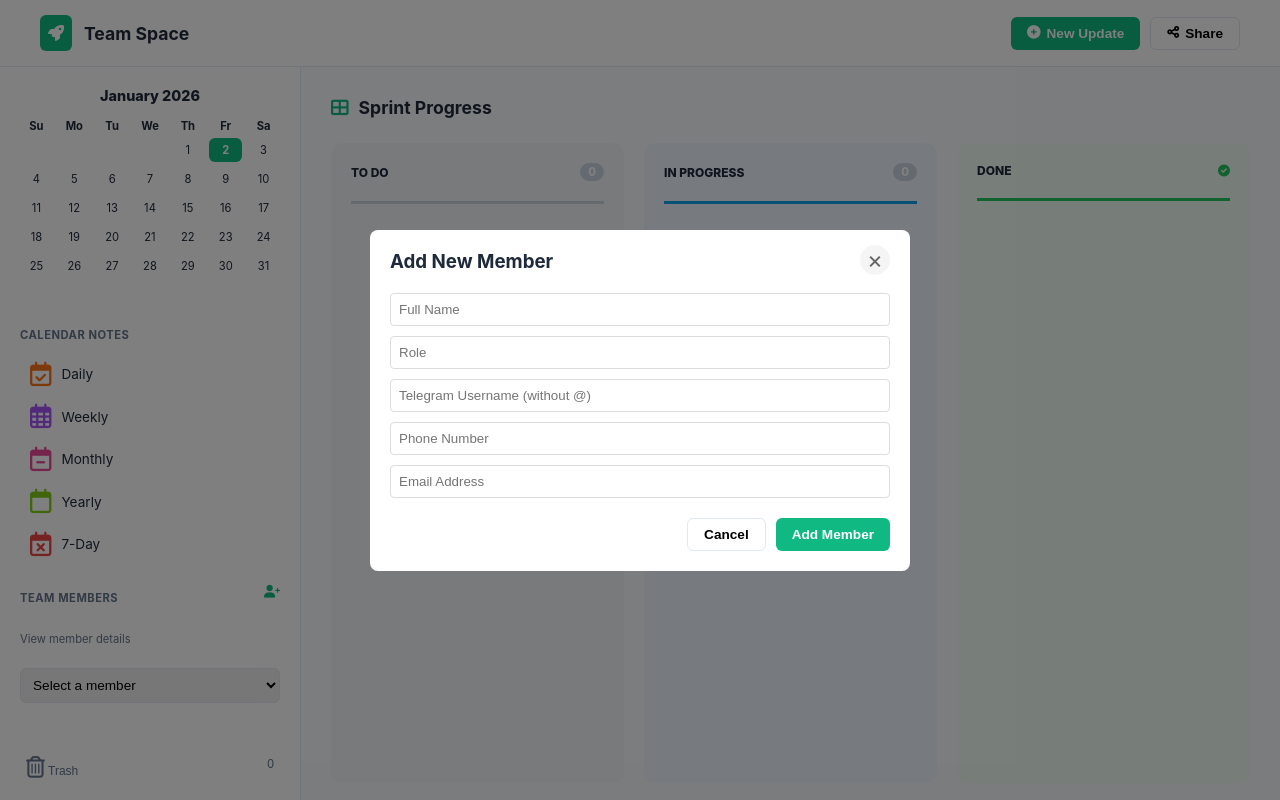
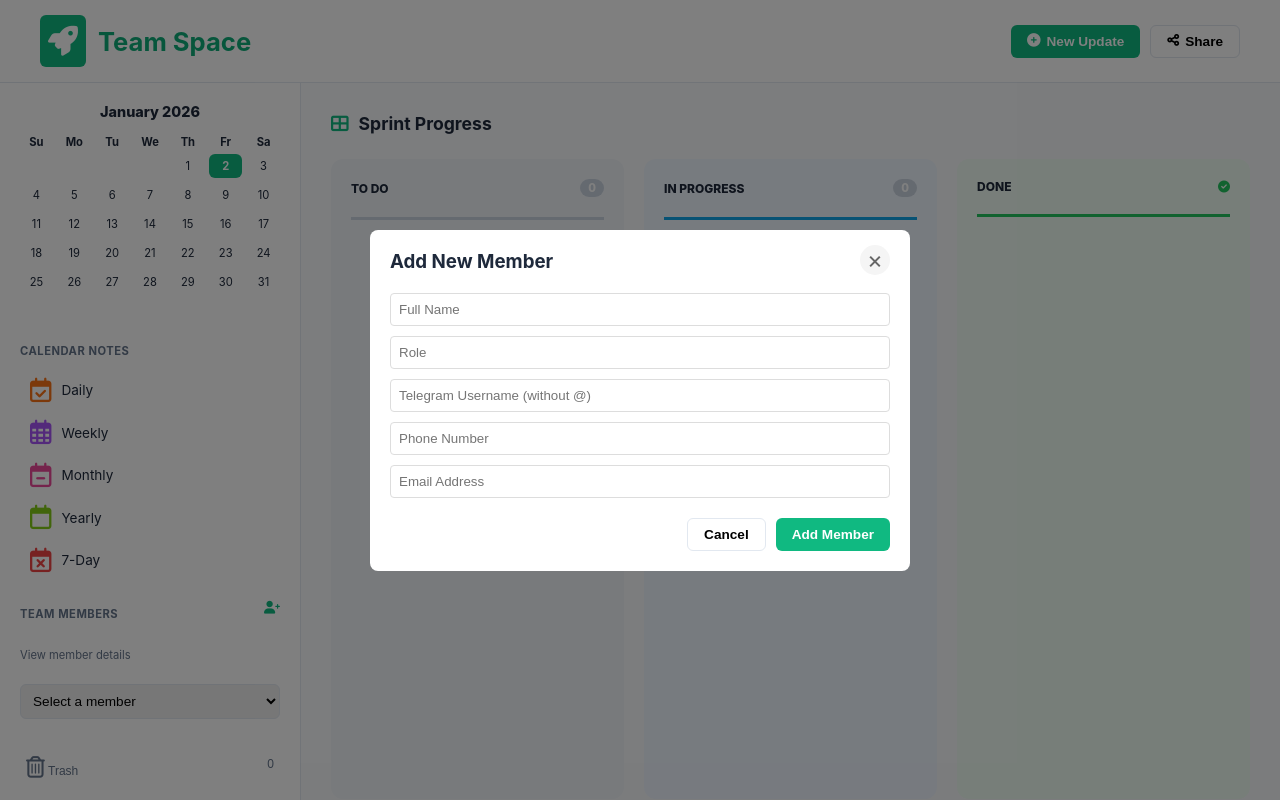
Before and after one commit to S2-svg/BG5-Front-End-Project-Note-Taker, a plain HTML site: page page/teamspace.html in a window 1280 px wide. Drawn offline with Linux system fonts and the light colour scheme; files whose address does not match are found by name.

Commit message:
update font-size button team space

```diff
--- a/css/teamspace.css
+++ b/css/teamspace.css
@@ -115,11 +115,14 @@ header {
     color: white;
     padding: 8px;
     border-radius: 6px;
+    font-size: 30px;
+
 }
 
 .logo-text h1 {
-    font-size: 1.1rem;
+    font-size: 1.6rem;
     margin: 0;
+    color: #0fad79;
 }
 
 .logo-text p {
```
